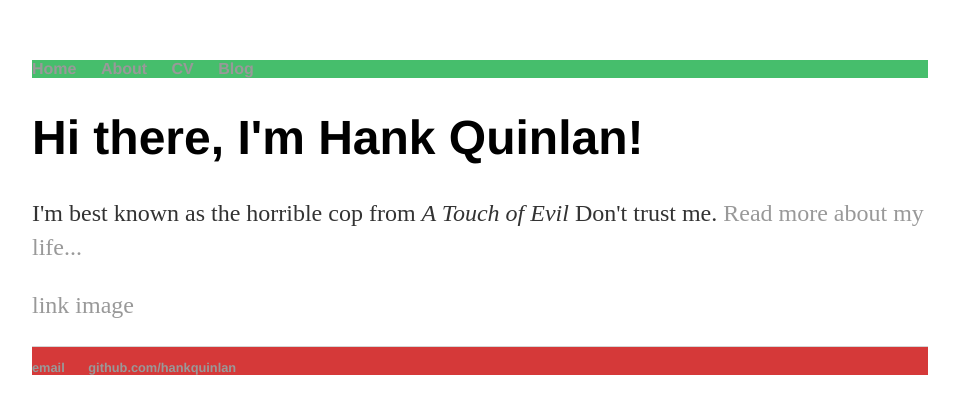
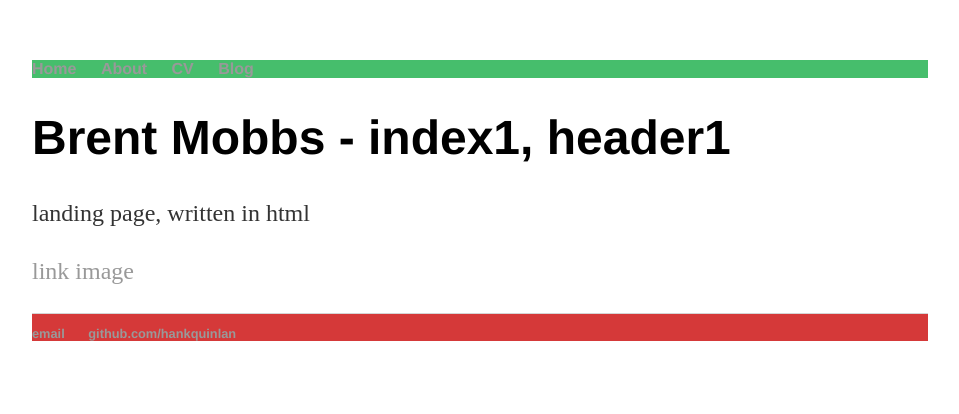
Before and after one commit to brentmobbs/brentmobbs.github.io, a Jekyll site: the page built from index.html, in a window 1280 px wide. Shown: the top 414 px of the page, without its empty margins (160-1119 px from the left). Built offline with Jekyll 4.4.1, drawn with Linux system fonts in a browser that asks for light colours.

Commit message:
Update index.html

```diff
--- a/index.html
+++ b/index.html
@@ -1,9 +1,9 @@
 ---
 layout: default
-title: Hank Quinlan, Horrible Cop
+title: Brent D. Mobbs
 ---
 <div class="blurb">
-	<h1>Hi there, I'm Hank Quinlan!</h1>
-	<p>I'm best known as the horrible cop from <em>A Touch of Evil</em> Don't trust me. <a href="/about">Read more about my life...</a></p>
+	<h1>Brent Mobbs - index1, header1</h1>
+	<p>landing page, written in html</p>
 	<p><a href={{ site.url }}/assets/image.png>link image</a></p>
 </div><!-- /.blurb -->
```
